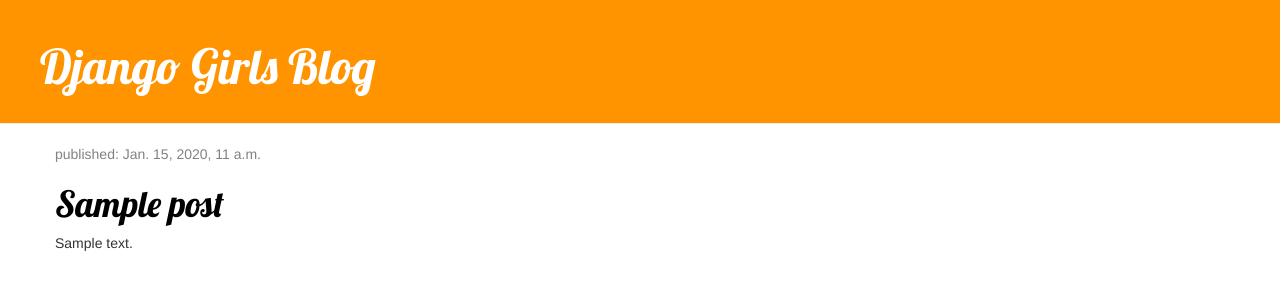
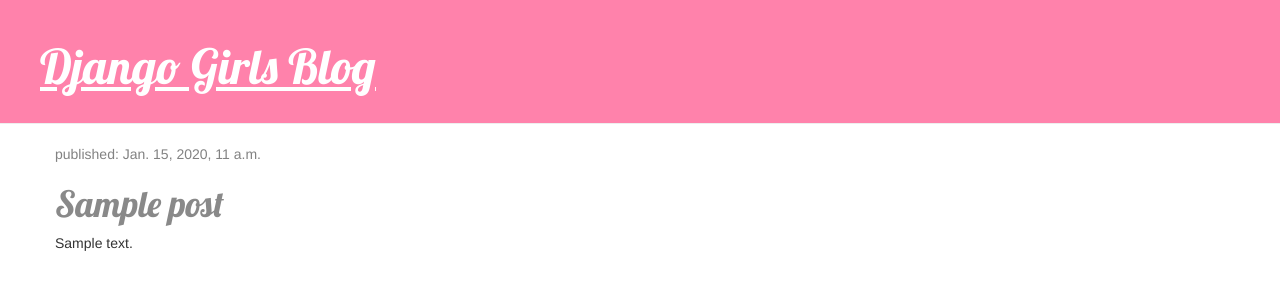
Before and after one commit to bifrap/my-fourth-blog, a Django app: template blog/templates/blog/post_list.html in a window 1280 px wide. Shown: the top 300 px of the page. Run offline with Django 3.2, Linux system fonts and the light colour scheme; the template is opened without the code that fills it: values that come from a table or form of the project are taken from there, others are empty; tables that the repository leaves empty hold one stand-in row (values such as "Sample post"); some libraries are stand-ins or nearby versions.

Commit message:
farben und abstaende

```diff
--- a/blog/static/css/blog.css
+++ b/blog/static/css/blog.css
@@ -1,5 +1,5 @@
 .page-header {
-    background-color: #ff9400;
+    background-color: #ff82ab;
     margin-top: 0;
     padding: 20px 20px 20px 40px;
 }
@@ -7,7 +7,7 @@
 .page-header h1, .page-header h1 a, .page-header h1 a:visited, .page-header h1 a:active {
     color: #ffffff;
     font-size: 36pt;
-    text-decoration: none;
+    text-decoration: underline;
 }
 
 .content {
@@ -38,9 +38,10 @@
 }
 
 .post {
-    margin-bottom: 70px;
+    margin-bottom: 20px;
+    font-family: Helvetica, Courier, Arial, Verdana;
 }
 
 .post h1 a, .post h1 a:visited {
-    color: #000000;
+    color: #898989;
 }
```
